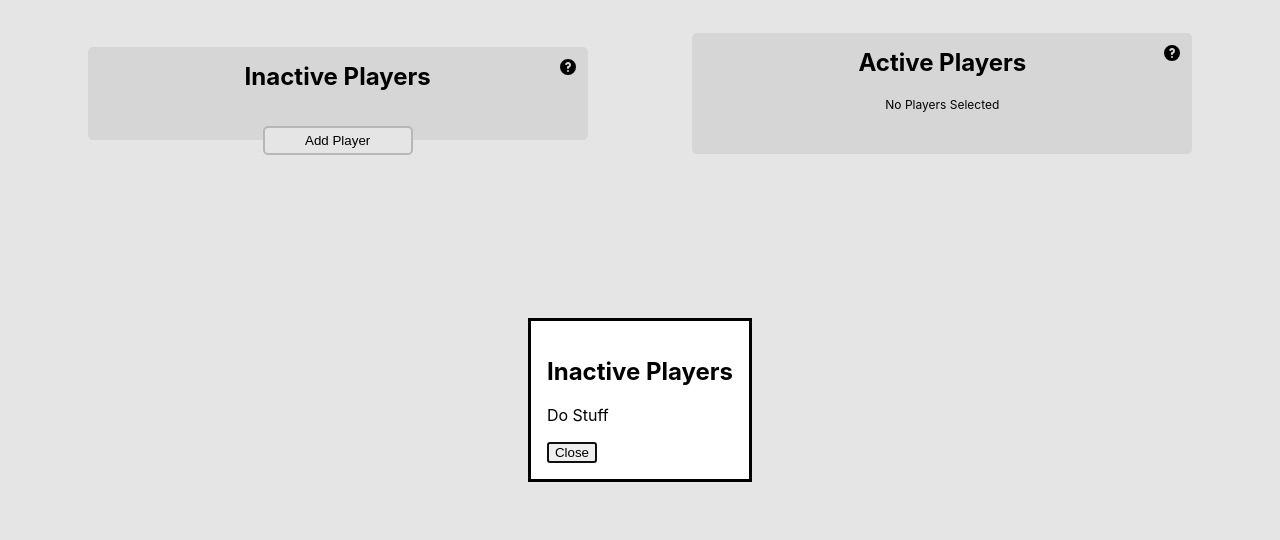
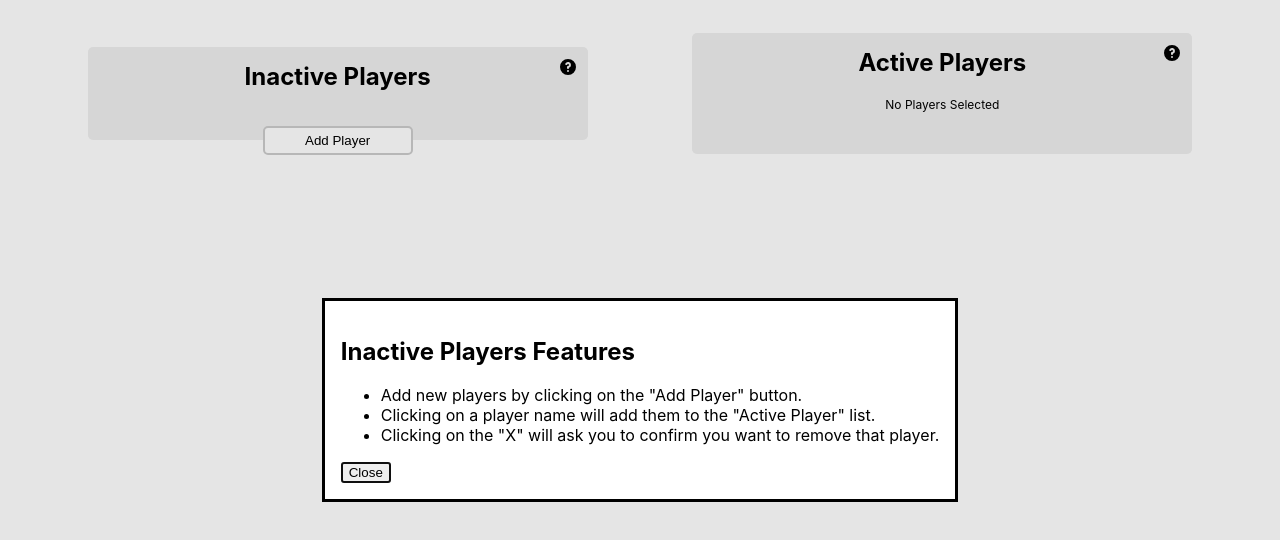
Before and after one commit to zneib/sub-watcher, a Svelte app: page / in a window 1280 px wide. Both pictures are taken after a click on the icon 567 px from the left and 66 px from the top of the page. Shown: the top 540 px of the page. Built offline with nearby package versions, Linux system fonts and the light colour scheme.

Commit message:
Adding some actual instructions now

```diff
--- a/src/App.svelte
+++ b/src/App.svelte
@@ -3,6 +3,19 @@
   import Person from './Person.svelte';
   import Player from './Player.svelte';
   import Helper from './Helper.svelte';
+
+  let helperFeaturesOne = [
+    'Add new players by clicking on the "Add Player" button.',
+    'Clicking on a player name will add them to the "Active Player" list.',
+    'Clicking on the "X" will ask you to confirm you want to remove that player.'
+  ]
+
+  let helperFeaturesTwo = [
+    "Players will start their time as soon as they're added to the list.",
+    "Players will reach their max playing time as set by you in the form below.",
+    "Players can be sent back to the inactive list by clicking on their name",
+    "All players can be sent back to the inactive list by clicking on the Remove All Players button"
+  ]
 
   let deleteDialog;
   onMount(() => {
@@ -69,7 +82,7 @@
   </dialog>
   <article>
     <h2>Inactive Players</h2>
-    <Helper text="inactive" title="Inactive Players" />
+    <Helper text="inactive" title="Inactive Players Features" features={helperFeaturesOne} />
     <div class="person-container">
       {#each people as person}
         <Person name={person} addActivePlayer={addActivePlayer} showDialogElement={showDialogElement} />
@@ -95,7 +108,7 @@
   </article>
   <article>
     <h2>Active Players</h2>
-    <Helper text="active" title="Active Players" />
+    <Helper text="active" title="Active Players Features" features={helperFeaturesTwo} />
     {#if activePlayers?.length > 0}
       <div class="labels">
         <span>Name</span>
--- a/src/Helper.svelte
+++ b/src/Helper.svelte
@@ -2,6 +2,7 @@
   import { onMount } from 'svelte';
   export let text;
   export let title;
+  export let features;
 
   let helperDialog;
   onMount(() => {
@@ -13,7 +14,11 @@
   <dialog id={`${text}Dialog`}>
     <h2>{title}</h2>
     <form method="dialog">
-      <p>Do Stuff</p>
+      <ul>
+        {#each features as feature}
+          <li>{feature}</li>
+        {/each}
+      </ul>
     </form>
     <div class="button-wrapper">
       <button value="cancel" on:click={helperDialog.close()}>Close</button>
```
